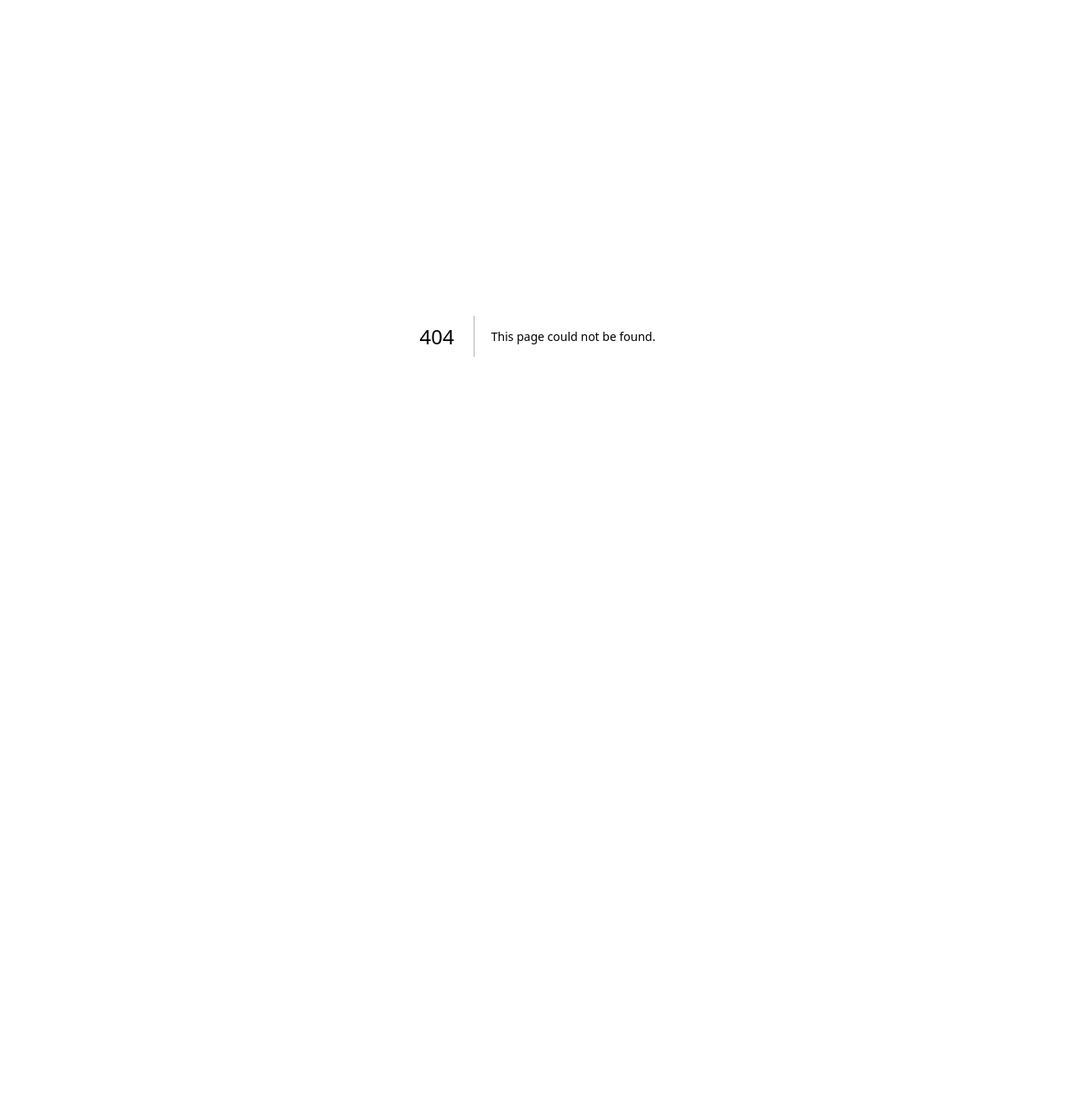
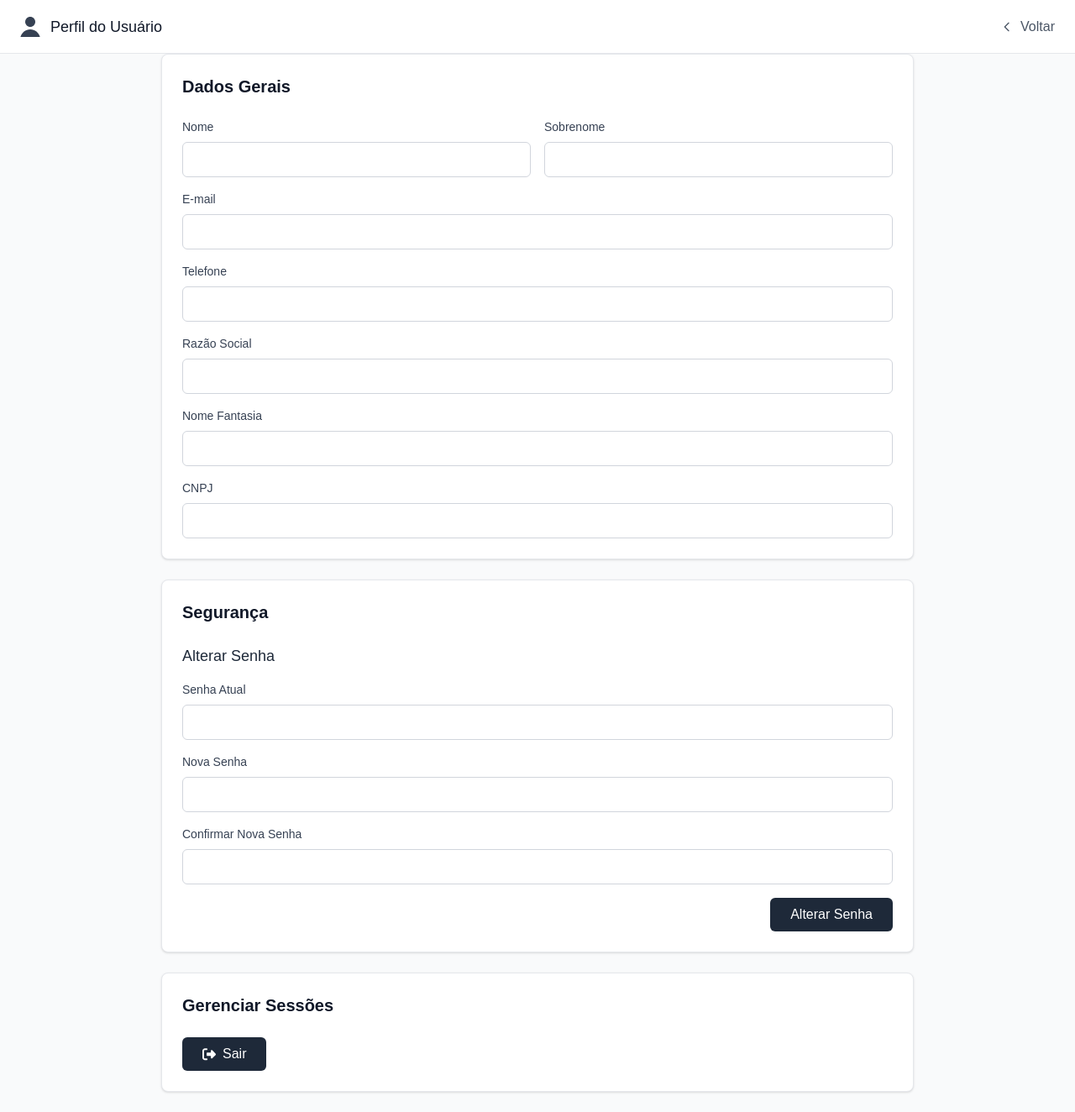
Before and after one commit to tatazzi/gestao-eventos, a Next.js app: page /profile in a window 1280 px wide. Before the commit this address had no page. Shown: the whole page at 84% size. Before the commit the page ends 800 px from the top, so only its background shows below. Built offline with nearby package versions, Linux system fonts and the light colour scheme.

Commit message:
feat: Create profile page

```diff
--- /dev/null
+++ b/src/app/profile/page.tsx
@@ -0,0 +1,228 @@
+"use client";
+
+import { useState } from "react";
+import { useRouter } from "next/navigation";
+import { LogoutIcon, User } from "@/assets";
+
+export default function ProfilePage() {
+  const router = useRouter();
+  const [formData, setFormData] = useState({
+    firstName: "",
+    lastName: "",
+    email: "",
+    phone: "",
+    companyName: "",
+    tradeName: "",
+    cnpj: "",
+    currentPassword: "",
+    newPassword: "",
+    confirmNewPassword: "",
+  });
+
+  const handleInputChange = (e: React.ChangeEvent<HTMLInputElement>) => {
+    const { name, value } = e.target;
+    setFormData(prev => ({
+      ...prev,
+      [name]: value
+    }));
+  };
+
+  const handleChangePassword = () => {
+    console.log("Alterar senha");
+  };
+
+  const handleLogout = () => {
+    console.log("Sair");
+  };
+
+  return (
+    <div className="min-h-screen bg-gray-50">
+      <header className="h-16 bg-white border-b border-gray-200 fixed top-0 left-0 right-0 z-20 flex items-center justify-between px-6">
+        <div className="flex items-center gap-3">
+          <User className="h-6 w-6 text-gray-700" />
+          <h1 className="text-lg font-medium text-gray-900">Perfil do Usuário</h1>
+        </div>
+        <button
+          onClick={() => router.push("/dashboard")}
+          className="flex items-center gap-2 text-gray-600 hover:text-gray-900 transition-colors"
+        >
+          <svg className="h-4 w-4" fill="none" stroke="currentColor" viewBox="0 0 24 24">
+            <path strokeLinecap="round" strokeLinejoin="round" strokeWidth={2} d="M15 19l-7-7 7-7" />
+          </svg>
+          <span>Voltar</span>
+        </button>
+      </header>
+
+      <main className="pt-16 p-6">
+        <div className="max-w-4xl mx-auto space-y-6">
+          <div className="bg-white rounded-lg shadow-sm border border-gray-200 p-6">
+            <h2 className="text-xl font-semibold text-gray-900 mb-6">Dados Gerais</h2>
+
+            <div className="grid grid-cols-1 md:grid-cols-2 gap-4">
+              <div>
+                <label className="block text-sm font-medium text-gray-700 mb-2">
+                  Nome
+                </label>
+                <input
+                  type="text"
+                  name="firstName"
+                  value={formData.firstName}
+                  onChange={handleInputChange}
+                  className="w-full px-3 py-2 border border-gray-300 rounded-md focus:outline-none focus:ring-2 focus:ring-blue-500 focus:border-transparent"
+                />
+              </div>
+
+              <div>
+                <label className="block text-sm font-medium text-gray-700 mb-2">
+                  Sobrenome
+                </label>
+                <input
+                  type="text"
+                  name="lastName"
+                  value={formData.lastName}
+                  onChange={handleInputChange}
+                  className="w-full px-3 py-2 border border-gray-300 rounded-md focus:outline-none focus:ring-2 focus:ring-blue-500 focus:border-transparent"
+                />
+              </div>
+
+              <div className="md:col-span-2">
+                <label className="block text-sm font-medium text-gray-700 mb-2">
+                  E-mail
+                </label>
+                <input
+                  type="email"
+                  name="email"
+                  value={formData.email}
+                  onChange={handleInputChange}
+                  className="w-full px-3 py-2 border border-gray-300 rounded-md focus:outline-none focus:ring-2 focus:ring-blue-500 focus:border-transparent"
+                />
+              </div>
+
+              <div className="md:col-span-2">
+                <label className="block text-sm font-medium text-gray-700 mb-2">
+                  Telefone
+                </label>
+                <input
+                  type="tel"
+                  name="phone"
+                  value={formData.phone}
+                  onChange={handleInputChange}
+                  className="w-full px-3 py-2 border border-gray-300 rounded-md focus:outline-none focus:ring-2 focus:ring-blue-500 focus:border-transparent"
+                />
+              </div>
+
+              <div className="md:col-span-2">
+                <label className="block text-sm font-medium text-gray-700 mb-2">
+                  Razão Social
+                </label>
+                <input
+                  type="text"
+                  name="companyName"
+                  value={formData.companyName}
+                  onChange={handleInputChange}
+                  className="w-full px-3 py-2 border border-gray-300 rounded-md focus:outline-none focus:ring-2 focus:ring-blue-500 focus:border-transparent"
+                />
+              </div>
+
+              <div className="md:col-span-2">
+                <label className="block text-sm font-medium text-gray-700 mb-2">
+                  Nome Fantasia
+                </label>
+                <input
+                  type="text"
+                  name="tradeName"
+                  value={formData.tradeName}
+                  onChange={handleInputChange}
+                  className="w-full px-3 py-2 border border-gray-300 rounded-md focus:outline-none focus:ring-2 focus:ring-blue-500 focus:border-transparent"
+                />
+              </div>
+
+              <div className="md:col-span-2">
+                <label className="block text-sm font-medium text-gray-700 mb-2">
+                  CNPJ
+                </label>
+                <input
+                  type="text"
+                  name="cnpj"
+                  value={formData.cnpj}
+                  onChange={handleInputChange}
+                  className="w-full px-3 py-2 border border-gray-300 rounded-md focus:outline-none focus:ring-2 focus:ring-blue-500 focus:border-transparent"
+                />
+              </div>
+            </div>
+          </div>
+
+          <div className="bg-white rounded-lg shadow-sm border border-gray-200 p-6">
+            <h2 className="text-xl font-semibold text-gray-900 mb-6">Segurança</h2>
+
+            <div className="space-y-4">
+              <h3 className="text-lg font-medium text-gray-800">Alterar Senha</h3>
+
+              <div>
+                <label className="block text-sm font-medium text-gray-700 mb-2">
+                  Senha Atual
+                </label>
+                <input
+                  type="password"
+                  name="currentPassword"
+                  value={formData.currentPassword}
+                  onChange={handleInputChange}
+                  className="w-full px-3 py-2 border border-gray-300 rounded-md focus:outline-none focus:ring-2 focus:ring-blue-500 focus:border-transparent"
+                />
+              </div>
+
+              <div>
+                <label className="block text-sm font-medium text-gray-700 mb-2">
+                  Nova Senha
+                </label>
+                <input
+                  type="password"
+                  name="newPassword"
+                  value={formData.newPassword}
+                  onChange={handleInputChange}
+                  className="w-full px-3 py-2 border border-gray-300 rounded-md focus:outline-none focus:ring-2 focus:ring-blue-500 focus:border-transparent"
+                />
+              </div>
+
+              <div>
+                <label className="block text-sm font-medium text-gray-700 mb-2">
+                  Confirmar Nova Senha
+                </label>
+                <input
+                  type="password"
+                  name="confirmNewPassword"
+                  value={formData.confirmNewPassword}
+                  onChange={handleInputChange}
+                  className="w-full px-3 py-2 border border-gray-300 rounded-md focus:outline-none focus:ring-2 focus:ring-blue-500 focus:border-transparent"
+                />
+              </div>
+
+              <div className="flex justify-end">
+                <button
+                  onClick={handleChangePassword}
+                  className="bg-gray-800 text-white px-6 py-2 rounded-md hover:bg-gray-700 transition-colors"
+                >
+                  Alterar Senha
+                </button>
+              </div>
+            </div>
+          </div>
+
+          <div className="bg-white rounded-lg shadow-sm border border-gray-200 p-6">
+            <h2 className="text-xl font-semibold text-gray-900 mb-6">Gerenciar Sessões</h2>
+
+            <div className="flex justify-start">
+              <button
+                onClick={handleLogout}
+                className="flex items-center gap-2 bg-gray-800 text-white px-6 py-2 rounded-md hover:bg-gray-700 transition-colors"
+              >
+                <LogoutIcon className="h-4 w-4" />
+                <span>Sair</span>
+              </button>
+            </div>
+          </div>
+        </div>
+      </main>
+    </div>
+  );
+}
--- a/src/assets/index.ts
+++ b/src/assets/index.ts
@@ -12,5 +12,6 @@ import Plus from "./plus.svg";
 import Edit from "./edit.svg";
 import Trash from "./trash.svg";
 import Coupon from "./coupon.svg";
+import LogoutIcon from "./logout-icon.svg";
 
-export { Calendar, EyeOff, Eye, Mail, Ticket, UserPlus, User, Layers, Users, Plus, Edit, Trash, MiniCalendar, Coupon };
+export { Calendar, EyeOff, Eye, Mail, Ticket, UserPlus, User, Layers, Users, Plus, Edit, Trash, MiniCalendar, Coupon, LogoutIcon };
--- a/src/components/Header.tsx
+++ b/src/components/Header.tsx
@@ -1,11 +1,21 @@
 "use client";
 
-import { Calendar, User } from "@/assets";
+import { useRouter } from "next/navigation";
+import { User } from "@/assets";
 
 export default function Header() {
+  const router = useRouter();
+
+  const handleProfileClick = () => {
+    router.push("/profile");
+  };
+
   return (
     <header className="h-16 bg-white border-b border-gray-200 fixed top-0 left-64 right-0 z-20 flex items-center justify-end px-6">
-      <button className="flex items-center gap-2 bg-brandPrimary text-white px-4 py-2 rounded-lg hover:bg-brandPrimary/80 transition-colors">
+      <button
+        onClick={handleProfileClick}
+        className="flex items-center gap-2 bg-brandPrimary text-white px-4 py-2 rounded-lg hover:bg-brandPrimary/80 transition-colors"
+      >
         <span>Perfil</span>
         <User className="h-4 w-4" />
       </button>
```
Also changed, not shown: src/assets/logout-icon.svg (added).
